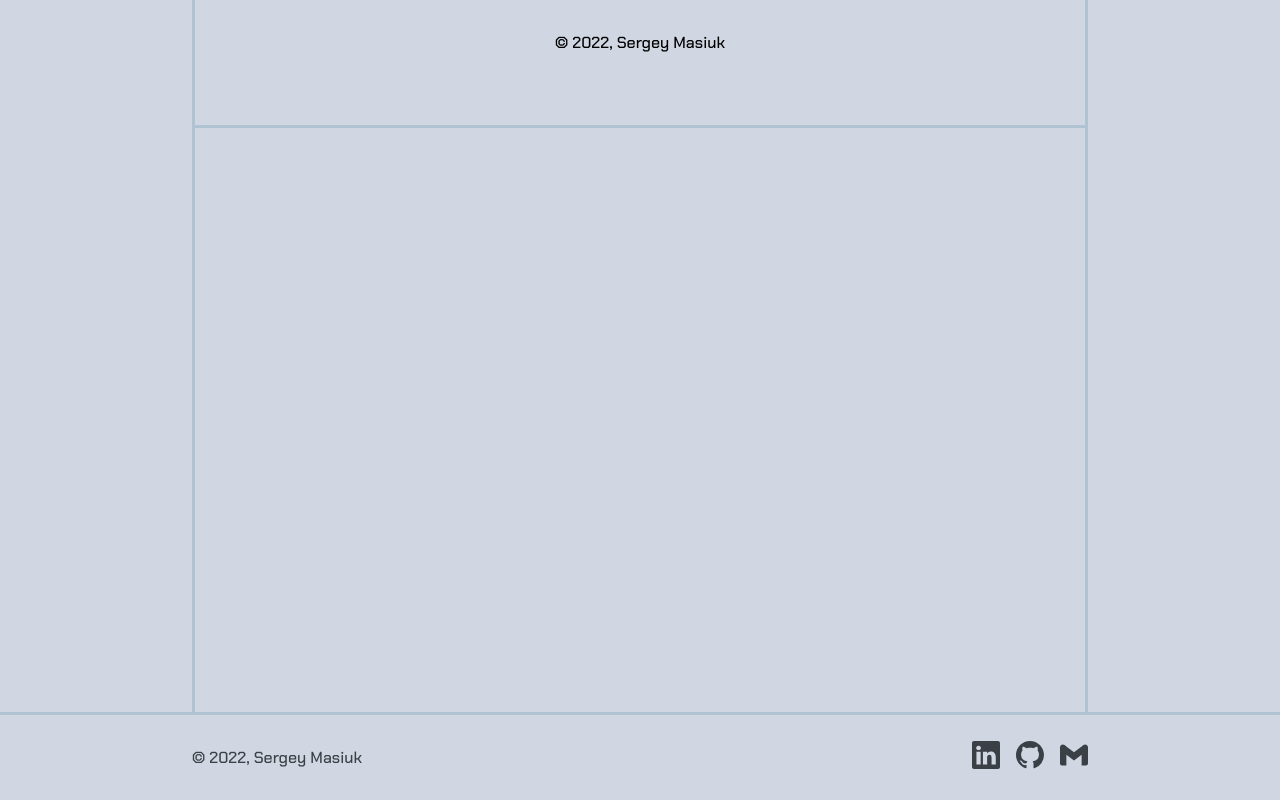
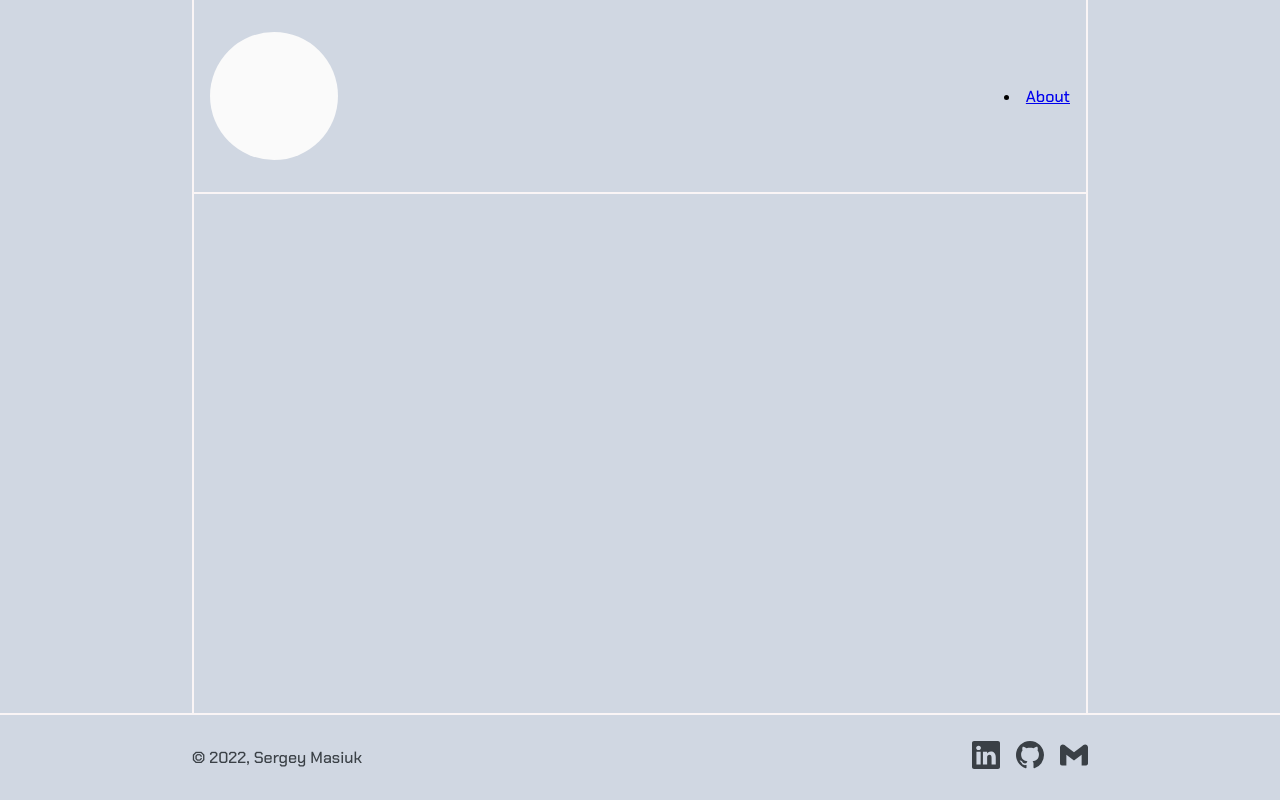
Before and after one commit to mayerror/sergeymasiuk, a React (Create React App) app in the folder sergeymasiuk/: page /#/ in a window 1280 px wide. Built offline with nearby package versions, Linux system fonts and the light colour scheme.

Commit message:
feat: add logo

```diff
--- a/sergeymasiuk/src/assets/styles/App.css
+++ b/sergeymasiuk/src/assets/styles/App.css
@@ -14,8 +14,8 @@
   flex-direction: column;
   width: 70%;
   margin: 0 auto;
-  border-right: 3px solid #393f44;
-  border-left: 3px solid #393f44;
+  border-right: 2px solid #ffdce3;
+  border-left: 2px solid #ffdce3;
   flex: 1;
 }
 
--- a/sergeymasiuk/src/assets/styles/App.scss
+++ b/sergeymasiuk/src/assets/styles/App.scss
@@ -16,8 +16,8 @@
   flex-direction: column;
   width: 70%;
   margin: 0 auto;
-  border-right: 3px solid $main-color-bd;
-  border-left: 3px solid $main-color-bd;
+  border-right: 2px solid $main-color-bd;
+  border-left: 2px solid $main-color-bd;
   flex: 1;
 
   @media screen and (max-width: 710px) {
--- a/sergeymasiuk/src/assets/styles/_variables.scss
+++ b/sergeymasiuk/src/assets/styles/_variables.scss
@@ -1,7 +1,7 @@
 $main-color: #3a3a3a;
 $main-color-light: #d0d7e2;
-$main-color-soft: #f3f3f3;
-$main-color-bd: #b0c3d3;
+$main-color-soft: #f3e6e6;
+$main-color-bd: #faf5f6;
 $main-color-dark: #7f807f;
 $main-color-hard: #585858;
 $main-color-hard-dark: #091a27;
--- a/sergeymasiuk/src/components/Footer/Footer.css
+++ b/sergeymasiuk/src/components/Footer/Footer.css
@@ -4,7 +4,7 @@
   font-family: 'Chakra Petch', Roboto, Oxygen, Ubuntu, Cantarell, 'Open Sans', 'Helvetica Neue', sans-serif;
   font-weight: 500;
   background-color: #d0d7e2;
-  border-top: 3px solid #b0c3d3;
+  border-top: 2px solid #ffdce3;
 }
 
 .footer__social-list {
--- a/sergeymasiuk/src/components/Footer/Footer.scss
+++ b/sergeymasiuk/src/components/Footer/Footer.scss
@@ -6,7 +6,7 @@
   font-family: 'Chakra Petch', Roboto, Oxygen, Ubuntu, Cantarell, 'Open Sans', 'Helvetica Neue', sans-serif;
   font-weight: 500;
   background-color: $main-color-light;
-  border-top: 3px solid $main-color-bd;
+  border-top: 2px solid $main-color-bd;
 
   &__social-list {
     display: flex;
--- a/sergeymasiuk/src/components/Header/Header.css
+++ b/sergeymasiuk/src/components/Header/Header.css
@@ -1,7 +1,38 @@
 .header {
   min-height: 8rem;
-  padding: 1rem 0;
+  display: flex;
+  justify-content: flex-start;
+  align-items: center;
+  padding: 1rem 1rem;
   font-family: 'Chakra Petch', Roboto, Oxygen, Ubuntu, Cantarell, 'Open Sans', 'Helvetica Neue', sans-serif;
   font-weight: 500;
-  border-bottom: 3px solid #b0c3d3;
+  border-bottom: 2px solid #faf5f6;
 }
+
+.header__wrapper {
+  width: 100%;
+  display: flex;
+  justify-content: space-between;
+  align-items: center;
+  flex-direction: row;
+}
+
+.header__text {
+  color: #3a4046;
+  font-weight: 700;
+  font-style: italic;
+  font-size: 2rem;
+  text-transform: uppercase;
+  text-shadow: #e0e0e0 1px 2px 0;
+}
+
+.header__logo {
+  width: 8rem;
+  height: 8rem;
+  overflow: hidden;
+  border-radius: 50%;
+}
+
+.header__image {
+  object-fit: contain;
+}
--- a/sergeymasiuk/src/components/Header/Header.scss
+++ b/sergeymasiuk/src/components/Header/Header.scss
@@ -2,9 +2,40 @@
 
 .header {
   min-height: 8rem;
-  padding: 1rem 0;
+  display: flex;
+  justify-content: flex-start;
+  align-items: center;
+  padding: 1rem 1rem;
   font-family: 'Chakra Petch', Roboto, Oxygen, Ubuntu, Cantarell, 'Open Sans', 'Helvetica Neue', sans-serif;
   font-weight: 500;
   // background-color: $main-color-light;
-  border-bottom: 3px solid $main-color-bd;
+  border-bottom: 2px solid $main-color-bd;
+
+  &__wrapper {
+    width: 100%;
+    display: flex;
+    justify-content: space-between;
+    align-items: center;
+    flex-direction: row;
+  }
+
+  &__text {
+    color: $main-color-font;
+    font-weight: 700;
+    font-style: italic;
+    font-size: 2rem;
+    text-transform: uppercase;
+    text-shadow: #e0e0e0 1px 2px 0;
+  }
+
+  &__logo {
+    width: 8rem;
+    height: 8rem;
+    overflow: hidden;
+    border-radius: 50%;
+  }
+
+  &__image {
+    object-fit: contain;
+  }
 }
--- a/sergeymasiuk/src/components/Header/Header.tsx
+++ b/sergeymasiuk/src/components/Header/Header.tsx
@@ -1,11 +1,15 @@
+import Nav from '../Nav/Nav';
 import './Header.scss';
+import logo from '../../assets/images/avatar.jpg';
 
 function Header() {
   return (
     <header className="header">
       <div className="header__wrapper">
-        <p className="header__copyright">&copy; 2022, Sergey Masiuk</p>
-        <div className="header__social-list" />
+        <p className="header__logo">
+          <img alt="logo" className="header__image" src={logo} />
+        </p>
+        <Nav />
       </div>
     </header>
   );
--- /dev/null
+++ b/sergeymasiuk/src/components/Nav/Nav.scss
@@ -0,0 +1,16 @@
+@import '../../assets/styles/variables';
+
+.header {
+  min-height: 8rem;
+  padding: 1rem 0;
+  font-family: 'Chakra Petch', Roboto, Oxygen, Ubuntu, Cantarell, 'Open Sans', 'Helvetica Neue', sans-serif;
+  font-weight: 500;
+  // background-color: $main-color-light;
+  border-bottom: 3px solid $main-color-bd;
+
+  &__header__wrapper {
+    display: flex;
+    justify-content: space-between;
+    flex-direction: row;
+  }
+}
--- /dev/null
+++ b/sergeymasiuk/src/components/Nav/Nav.tsx
@@ -0,0 +1,13 @@
+import './Nav.scss';
+
+function Nav() {
+  return (
+    <nav>
+      <li>
+        <a href="sdf">About</a>
+      </li>
+    </nav>
+  );
+}
+
+export default Nav;
```
Also changed, not shown: sergeymasiuk/src/assets/images/avatar.jpg (added).
